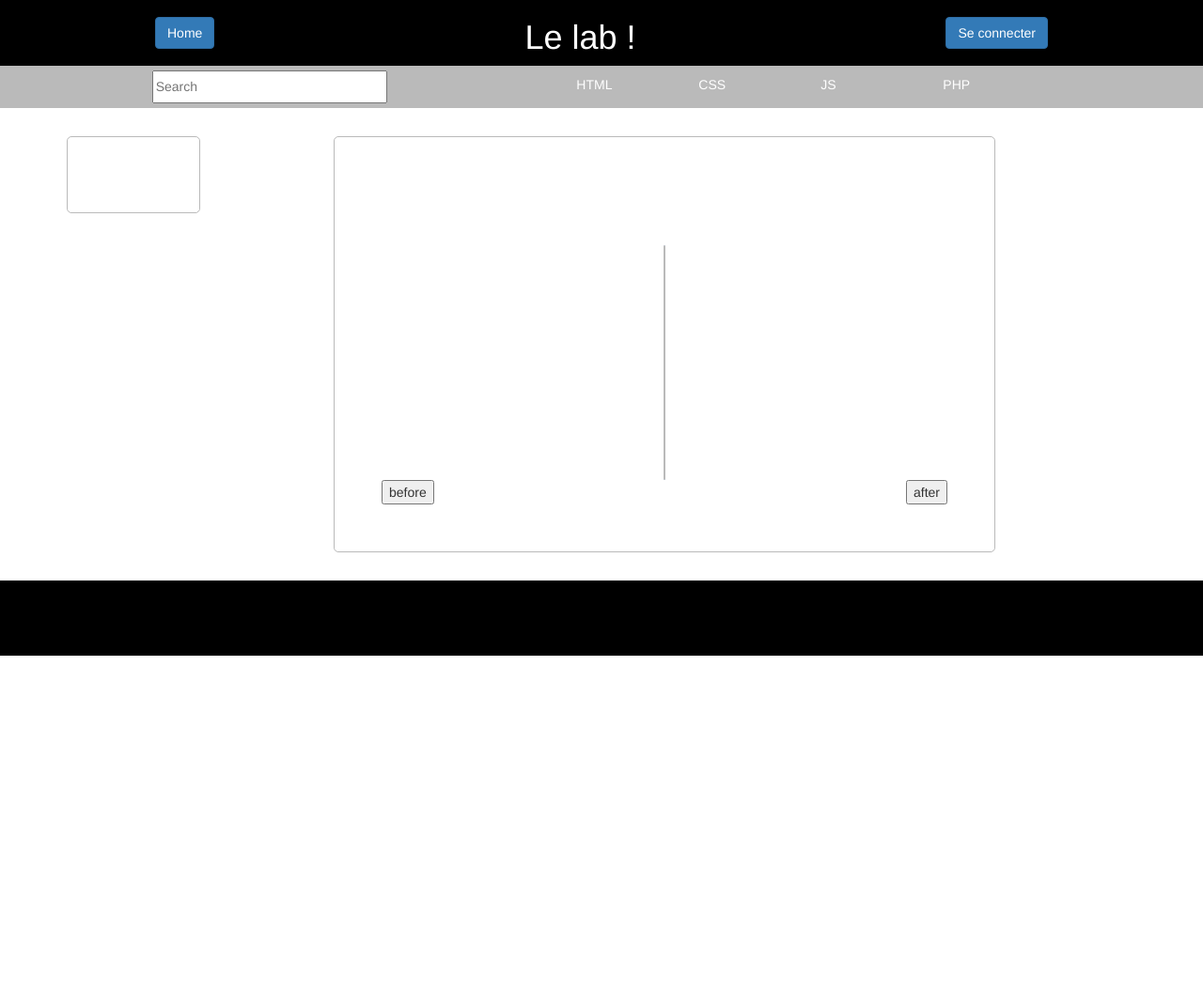
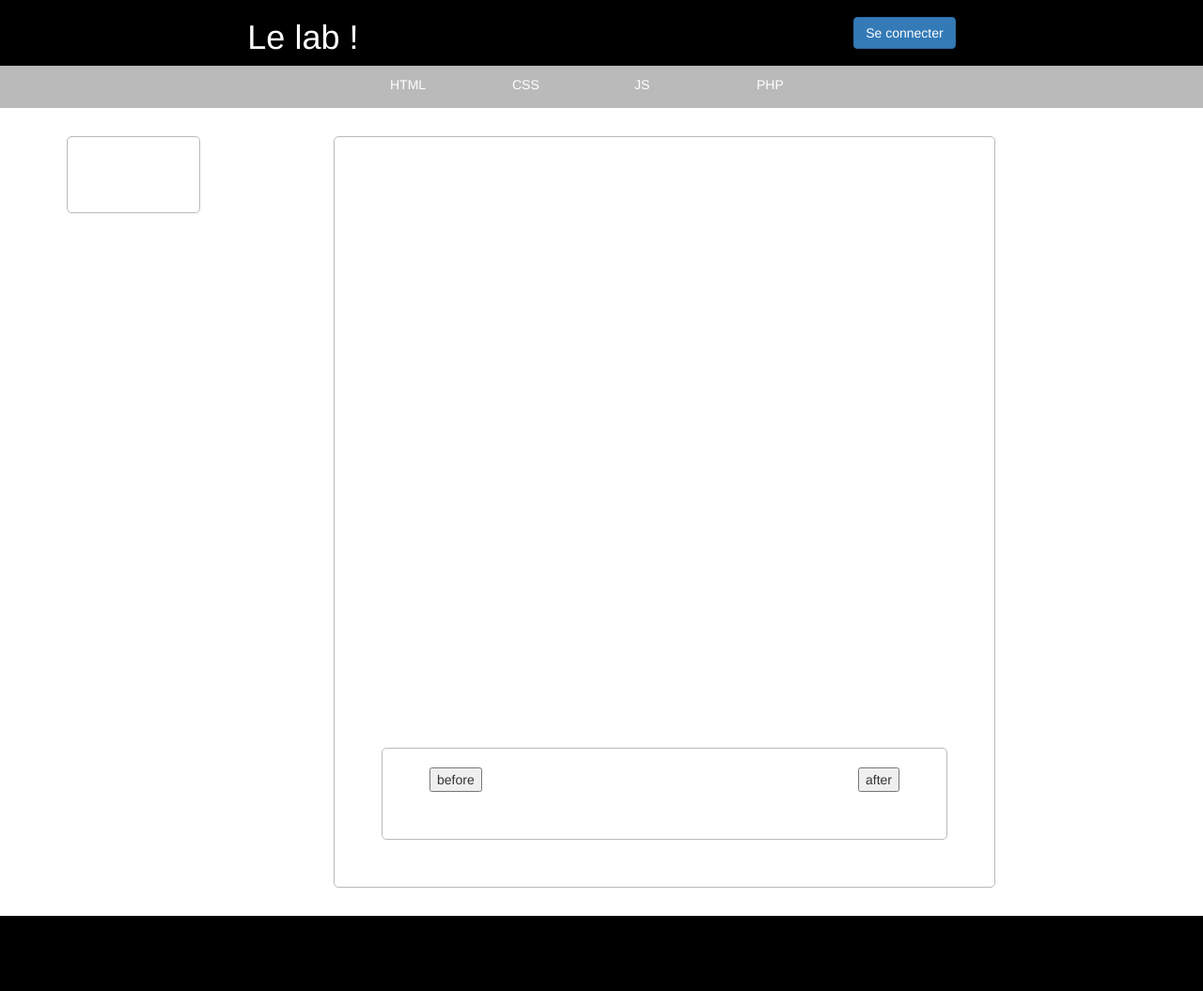
Before and after one commit to charles4nier/le_memento_des_simploniens, a PHP site: page /portfolio_angularJs/ in a window 1280 px wide. Shown: the whole page at 94% size. Before the commit the page ends 698 px from the top, so only its background shows below. Run offline with PHP 8.4, Linux system fonts and the light colour scheme; data that the repository does not hold is empty; some libraries are stand-ins or nearby versions.

Commit message:
Version 7

```diff
--- a/modele/create.php
+++ b/controller/create.php
@@ -2,7 +2,7 @@
 
 require 'issetPost.php';
 
-require 'sqlReq.php';
+require '../modele/sqlReq.php';
 
 $req =  $bdd->prepare('INSERT INTO article (title, type, content, demo) VALUES (:title, :type, :content, :demo)');
 
@@ -13,4 +13,4 @@
   'demo' => $demo
 ));
 
-header('Location: http://localhost/portfolio_angularJs/index.php');
+header('Location: http://localhost/portfolio_angularJs/controller/index.php');
--- a/view/unset.php
+++ b/controller/unset.php
@@ -4,4 +4,4 @@
 unset($_SESSION['login']);
 unset($_SESSION['password']);
 
-header('Location: http://localhost/portfolio_angularJs/index.php');
+header('Location: http://localhost/portfolio_angularJs/controller/index.php');
--- a/view/css/blog.css
+++ b/view/css/blog.css
@@ -36,15 +36,7 @@
   flex-basis: 100%; }
 
 .mainSection {
-  height: 100vh;
   padding-bottom: 80px; }
-
-.testZone {
-  width: 90%;
-  height: 250px;
-  background-color: #337ab7;
-  border: 1px solid #bababa;
-  border-radius: 5px; }
 
 body {
   background-color: white; }
@@ -80,7 +72,17 @@
 
 main {
   background-color: white;
-  align-items: flex-start; }
+  align-items: flex-start;
+  min-height: 100vh; }
+  main form {
+    background-color: #337ab7;
+    padding: 15px 10px;
+    margin-top: calc(50% - 265px); }
+  main textarea {
+    resize: none; }
+  main input, main textarea {
+    margin-bottom: 15px;
+    width: 350px; }
   main nav {
     padding: 20px 50px 50px 50px;
     border: 1px solid #bababa;
@@ -93,6 +95,8 @@
     margin-top: 30px;
     margin-right: 150px;
     width: 55%;
+    align-items: center;
+    min-height: 100vh;
     border-radius: 5px; }
     main article h2 {
       margin-bottom: 30px; }
--- a/view/footer.php
+++ b/view/footer.php
@@ -9,7 +9,7 @@
     <a href="index.php">close</a>
   </form>
 </div>
-<script type="text/javascript" src="js/ease.js"></script>
-<script type="text/javascript" src="js/app.js"></script>
+<script type="text/javascript" src="../view/js/ease.js"></script>
+<script type="text/javascript" src="../view/js/app.js"></script>
 </body>
 </html>
--- a/view/header.php
+++ b/view/header.php
@@ -4,21 +4,20 @@
     <meta charset="utf-8">
     <title>Charles FOURNIER - Le Lab</title>
     <link rel="stylesheet" href="https://maxcdn.bootstrapcdn.com/bootstrap/3.3.1/css/bootstrap.min.css">
-    <link rel="stylesheet" href="view/css/blog.css">
-    <link rel="stylesheet" href="view/css/filter.css">
-    <link rel="stylesheet" href="view/css/animate.css">
+    <link rel="stylesheet" href="../view/css/blog.css">
+    <link rel="stylesheet" href="../view/css/filter.css">
+    <link rel="stylesheet" href="../view/css/animate.css">
     <script src="https://ajax.googleapis.com/ajax/libs/angularjs/1.4.8/angular.min.js"></script>
-    <script type="text/javascript" src="view/js/controller.js"></script>
+    <script type="text/javascript" src="../view/js/controller.js"></script>
   </head>
   <body class="flexColumn" ng-app="myApp" ng-controller="accessDataBase">
 
     <header class="flexRow flexWrap justifySpaceAround alignItemsCenter" >
-      <button type="button" name="button" class="btn btn-primary"><a href="#">Home</a></button>
       <h1>Le lab !</h1>
       <?php
         if($adminConnected) {
       ?>
-      <a href="view/unset.php"><button type="button" name="button" class="btn btn-primary">Se déconnecter</button></a>
+      <a href="unset.php"><button type="button" name="button" class="btn btn-primary">Se déconnecter</button></a>
       <a href=""><button type="button" name="button" class="btn btn-primary" ng-click="show = !show" ng-hide="showEditForm">Nouvel article</button></a>
 
       <a href=""><button type="button" name="button" class="btn btn-primary" ng-click="showEditForm = !showEditForm" ng-hide="!showEditForm">Retour à l'accueil</button></a>
@@ -30,9 +29,8 @@
         }
       ?>
 
-      <nav class="flexBasis100 flexRow justifySpaceBetween container" ng-show="!show" ng-hide="showEditForm">
-        <input type="text" name="" value="" placeholder="Search" >
-        <ul class="flexRow">
+      <nav class="flexBasis100 flexRow flexWrap perfectCenter" ng-show="!show" ng-hide="showEditForm">
+        <ul class="flexRow flexWrap">
           <li class="parent">HTML
             <ul>
               <li ng-repeat="article in articles | filter : 'HTML'" ng-click="getIndex($event)">{{article.title}}</li>
--- a/view/js/app.js
+++ b/view/js/app.js
@@ -243,8 +243,8 @@
 
   $(".work").mouseenter(function() {
      let filter = $("#" + $(this).attr("id") + "workInfo");
-     filter.slideDown(350,
-     "easeInCubic",
+     filter.slideDown(450,
+     "easeInOutCubic",
      function() {
      });
 
@@ -267,7 +267,7 @@
     function() {
     });
   });
-//
+// .......
 //   let previousX = 0;
 //   let vectorX = 0;
 //   let xComparator = 0;
@@ -281,7 +281,7 @@
 // //Animation d'entrée des informations
 //   function filterIn(elem, animation) {
 //     elem.removeClass()
-//         .addClass("figureInfo")
+//         .addClass("workInfo")
 //         .addClass(animation)
 //   }
 //
@@ -299,7 +299,7 @@
 //     // permet de rendre positif un nombre négatif //
 //     yComparator = (vectorY * vectorY);
 //
-//     $("figure").mouseenter(function() {
+//     $("work").mouseenter(function() {
 //
 //       $(this).click(function() {
 //         let i = 0;
@@ -312,12 +312,12 @@
 //         }
 //       });
 //
-//       let filter = $("#" + $(this).attr("id") + "FigureInfo");
+//       let filter = $("#" + $(this).attr("id") + "workInfo");
 //
 //       //Animation de sorties des informations
 //         function filterOut(elem, animation) {
 //           elem.removeClass()
-//               .addClass('figureInfo')
+//               .addClass('workInfo')
 //               .addClass(animation);
 //         }
 //
@@ -346,7 +346,7 @@
 //         }
 //       }
 //
-//       $('figure').mouseleave(function() {
+//       $('work').mouseleave(function() {
 //         // filter.removeClass()
 //         //       .addClass('figureInfo')
 //         //       .addClass("animeOutFilter filterOutDown");
--- a/view/js/controller.js
+++ b/view/js/controller.js
@@ -1,7 +1,7 @@
 let app = angular.module("myApp", []);
 
 app.controller("accessDataBase", function($scope, $http) {
-  $http.get("modele/translateToJSON.php")
+  $http.get("../modele/translateToJSON.php")
   .then(function(response) {
 
     // récupération de la base de donnée
--- a/view/main.php
+++ b/view/main.php
@@ -1,6 +1,6 @@
 <main class="flexRow justifySpaceAround">
 
-  <form class="flexColumn perfectCenter" action="modele/create.php" method="post" ng-show="show">
+  <form class="flexColumn perfectCenter" action="create.php" method="post" ng-show="show">
     <label for="type">type :</label>
     <input type="text" name="type" value="">
 
@@ -8,7 +8,7 @@
     <input type="text" name="title" value="">
 
     <label for="content">Content :</label>
-    <textarea name="content" rows="8" cols="80"></textarea>
+    <textarea name="content" rows="8"></textarea>
 
     <label for="demo">Demo :</label>
     <input type="text" name="demo" value="">
@@ -16,7 +16,7 @@
     <input type="submit" name="submit" value="Envoyer">
   </form>
 
-  <form class="flexColumn perfectCenter" action="modele/edit.php" method="post" ng-show="showEditForm">
+  <form class="flexColumn perfectCenter" action="edit.php" method="post" ng-show="showEditForm">
 
     <input type="hidden" name="id" value="{{articles[length].id}}">
 
@@ -41,13 +41,15 @@
     </ul>
   </nav>
 
-  <article class="flexColumn perfectCenter" ng-show="!show" ng-hide="showEditForm">
+  <article class="flexColumn justifySpaceBetween" ng-show="!show" ng-hide="showEditForm">
     <?php
       if($adminConnected == true)
       {
     ?>
-    <a href="modele/delete.php?supprimer={{articles[length].id}}"><button type="button" name="button">Supprimer l'article</button></a>
-    <a href="" ng-click="showEditForm = !showEditForm"><button type="button" name="button">Editer l'article</button></a>
+    <div class="boutonContainer flexRow justifySpaceBetween">
+      <a href="delete.php?supprimer={{articles[length].id}}"><button type="button" name="button">Supprimer l'article</button></a>
+      <a href="" ng-click="showEditForm = !showEditForm"><button type="button" name="button">Editer l'article</button></a>
+    </div>
     <?php
       }
     ?>
@@ -58,9 +60,9 @@
         {{ articles[length].demo}}
       </div>
     </div>
-    <div class="flexRow boutonContainer justifySpaceBetween">
+    <nav class="flexRow boutonContainer justifySpaceBetween">
       <button type="button" name="button" ng-click="before()">before</button>
       <button type="button" name="button" ng-click="after()">after</button>
-    </div>
+    </nav>
   </article>
 </main>
--- a/view/scss/blog.scss
+++ b/view/scss/blog.scss
@@ -61,16 +61,7 @@
 }
 
 .mainSection {
-  height: 100vh;
   padding-bottom: 80px;
-}
-
-.testZone {
-  width : 90%;
-  height: 250px;
-  background-color: $blue;
-  border: 1px solid $grey;
-  @include rounded-corners;
 }
 
 body {
@@ -122,6 +113,22 @@
 main {
   background-color: $white;
   align-items: flex-start;
+  min-height: 100vh;
+
+  form {
+    background-color: $blue;
+    padding: 15px 10px;
+    margin-top: calc(50% - 265px);
+  }
+
+  textarea {
+    resize: none;
+  }
+
+  input, textarea {
+    margin-bottom: 15px;
+    width: 350px;
+  }
 
   nav {
     padding: 20px 50px 50px 50px;
@@ -137,6 +144,8 @@
     margin-top: 30px;
     margin-right: 150px;
     width: 55%;
+    align-items: center;
+    min-height: 100vh;
     @include rounded-corners;
     h2 {
       margin-bottom: 30px;
--- a/view/scss/style.scss
+++ b/view/scss/style.scss
@@ -18,7 +18,7 @@
 
 $lightGrey: #eeeeee;
 $pink: #ff5953;
-$lagoon: #75ffba;
+$lagoon: #69f0ae;
 $white: white;
 $black: #2d2d2a;
 $darkGrey: #333333;
@@ -154,6 +154,7 @@
   height: 100vh;
   div {
     background-color: $white;
+    // background-image: linear-gradient(120deg, #fdfbfb 0%, #ebedee 100%);
     width: 800px;
     height: 500px;
     margin: 10% auto 0 auto;
@@ -162,7 +163,8 @@
 }
 
 .latestWork {
-  background-color: $lightGrey;
+  // background-color: $lightGrey;
+  background-image: linear-gradient(120deg, #fdfbfb 0%, #ebedee 100%);
   font-weight: bold;
   height: calc(100vh + 160px);
   padding: 80px 0;
@@ -430,4 +432,7 @@
 
 footer {
   height: 100px;
+  p {
+    color: $lightGrey;
+    }
 }
```
Also changed, not shown: controller/adminAuthentification.php (added, +22 -0 lines), controller/delete.php (added, +19 -0 lines), controller/edit.php (added, +17 -0 lines), controller/index.php (+4 -4 lines), controller/issetPost.php (added, +11 -0 lines), view/css/style.css (+10 -8 lines), README.md, 2 other files.
